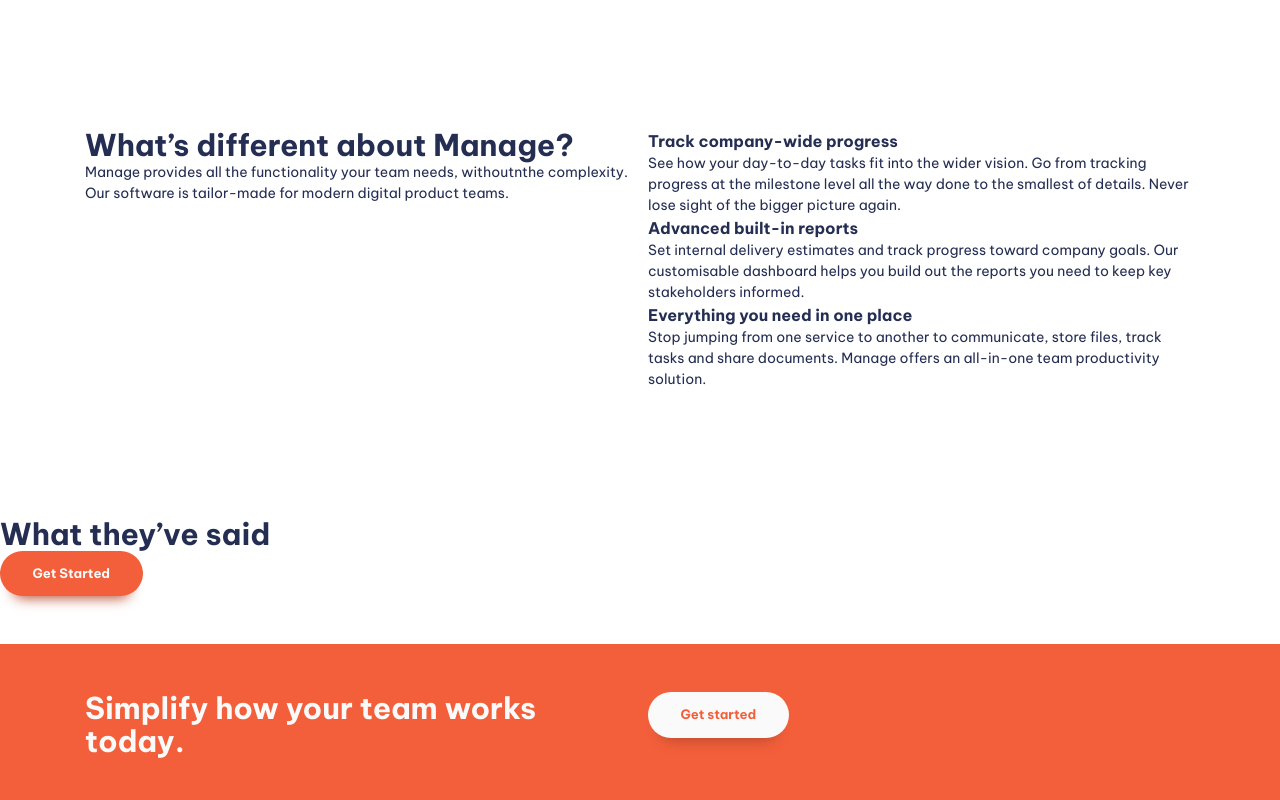
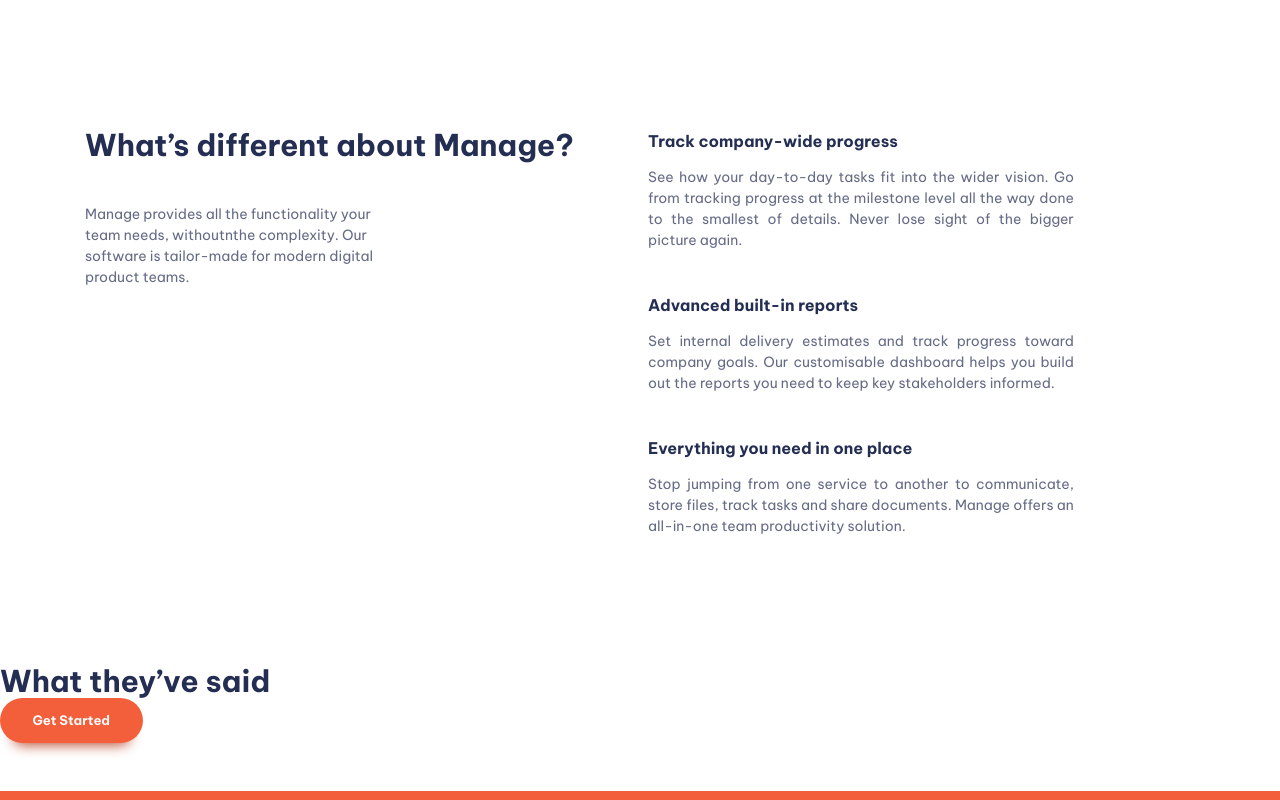
Before and after one commit to ibra-san/manage-landing-page, a website built with Vite: page index.html in a window 1280 px wide. Shown: the part 700-1500 px from the top of the page. Built offline with nearby package versions, Linux system fonts and the light colour scheme.

Commit message:
fixed spacing of website

```diff
--- a/index.html
+++ b/index.html
@@ -44,7 +44,7 @@
       <section class="padding-block-900">
         <div class="container">
           <div class="even-columns">
-            <div>
+            <div class="flow">
               <h1 class="fs-primary-heading fw-bold">Bring everyone together to build better products.</h1>
               <p>  Manage makes it simple for software teams to plan day-to-day tasks while keeping the larger team goals in view.</p>
               <button class="button">Get Started</button>
@@ -59,28 +59,34 @@
       <section class="padding-block-900">
         <div class="container">
           <div class="even-columns">
-            <div>
+            <div class="flow">
               <h2 class="fs-secondary-heading fw-bold">What’s different about Manage?</h2>
               <p>  Manage provides all the functionality your team needs, withoutnthe complexity. Our software is tailor-made for modern digital product teams. </p>
             </div>
             <div>
-              <ul role="list" class="numbered-items">
+              <ul role="list" class="numbered-items | flow">
                 <li>
+                    <div class="flow" style="--flow-spacer: 1em">
                       <h3 class="fs-600 fw-bold"> Track company-wide progress </h3>
-                  <p>See how your day-to-day tasks fit into the wider vision. Go from tracking progress at the milestone level all the way done to the smallest of details. Never lose sight of the bigger picture again.
+                      <p data-width="wide">See how your day-to-day tasks fit into the wider vision. Go from tracking progress at the milestone level all the way done to the smallest of details. Never lose sight of the bigger picture again.
                       </p>
+                    </div>
               </li>
                 <li>
+                  <div class="flow" style="--flow-spacer: 1em" >
                     <h3 class="fs-600 fw-bold"> Advanced built-in reports </h3>
-                  <p>
+                    <p data-width="wide">
                       Set internal delivery estimates and track progress toward company goals. Our customisable dashboard helps you build out the reports you need to keep key stakeholders informed.
                     </p>
+                  </div>
               </li>
                 <li>
+                  <div class="flow" style="--flow-spacer: 1em">
                     <h3 class="fs-600 fw-bold"> Everything you need in one place </h3>
-                  <p>
+                    <p data-width="wide">
                       Stop jumping from one service to another to communicate, store files, track tasks and share documents. Manage offers an all-in-one team productivity solution.
                     </p>
+                  </div>
               </li>
               </ul>
             </div>
@@ -124,7 +130,7 @@
           </div>
           <div>
             <nav class="footer-nav">
-              <ul role="list" aria-label="footer extended">
+              <ul class="flow" style="--flow-spacer: 1em" role="list" aria-label="footer extended">
                 <li><a href="#">Home</a></li>
                 <li><a href="#">Pricing</a></li>
                 <li><a href="#">Products</a></li>
--- a/style.css
+++ b/style.css
@@ -145,6 +145,15 @@ body {
   color: var(--clr-primary-700-blue);
 }
 
+p:not([class]) {
+  opacity: 0.7;
+  max-width: 32ch;
+}
+
+p[data-width="wide"] {
+  max-width: 45ch;
+  text-align: justify;
+}
 /* button component*/
 
 .button {
@@ -283,6 +292,32 @@ body {
   border: 0 !important;
 }
 
+:where(.flow :not(:first-child)) {
+  margin-top: var(--flow-spacer, 3em);
+}
+
+.container {
+  --max-width: 1110px; /* From figma file*/
+  --gap: 1rem;
+
+  width: min(var(--max-width), 100% - (var(--gap)*2));
+  margin-inline: auto;
+
+}
+
+.even-columns {
+  display: grid;
+  gap: 1rem;
+}
+
+@media (min-width: 50em) {
+  .even-columns {
+    grid-auto-flow: column;
+    grid-auto-columns: 1fr;
+  }
+}
+
+
 /*----------------*/
 /* Text color */
 .text-primary-400-red {
@@ -357,26 +392,7 @@ body {
 .fs-500 { font-size: var(--fs-500);}
 .fs-600 { font-size: var(--fs-600);}
 
-.container {
-  --max-width: 1110px; /* From figma file*/
-  --gap: 1rem;
 
-  width: min(var(--max-width), 100% - (var(--gap)*2));
-  margin-inline: auto;
-
-}
-
-.even-columns {
-  display: grid;
-  gap: 1rem;
-}
-
-@media (min-width: 50em) {
-  .even-columns {
-    grid-auto-flow: column;
-    grid-auto-columns: 1fr;
-  }
-}
 
 .padding-block-900 {
   padding-block: var(--size-900);
```
Also changed, not shown: projectTips.md (+14 -0 lines). Lines whose indentation alone changed are shown as unchanged.
